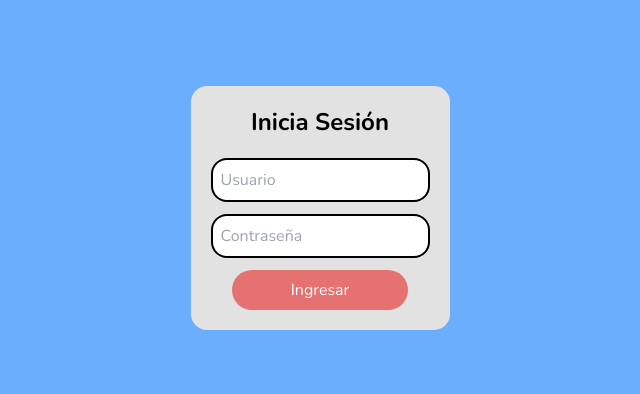
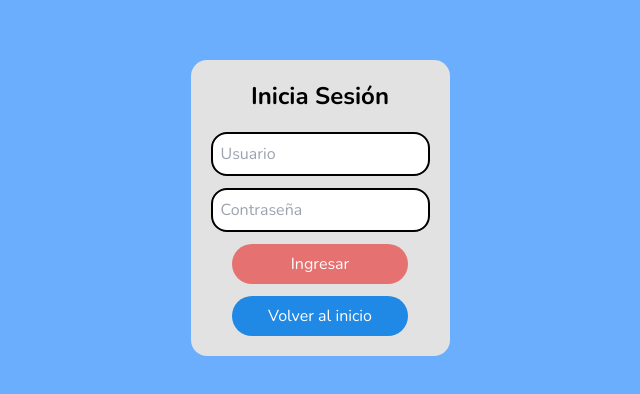
Before and after one commit to caraveladev1/registroVisitantesV2, a React (Vite) app: page /Login in a window 1280 px wide. Shown: the part 192-586 px from the top of the page, without its empty margins (320-960 px from the left). Built offline with nearby package versions, Linux system fonts and the light colour scheme.

Commit message:
boton de volver al inicio

```diff
--- a/src/Pages/AdminLogin.jsx
+++ b/src/Pages/AdminLogin.jsx
@@ -3,6 +3,8 @@ import { useTranslation } from "react-i18next";
 import { LabelInput } from "../components/LabelInput";
 import { SubmitButton } from "../components/submitButton";
 import { useNavigate } from "react-router-dom";
+import {GeneralButton} from "../components/GeneralButton";
+import { Link } from "react-router-dom";
 
 export function AdminLogin() {
 	const { t } = useTranslation();
@@ -87,6 +89,9 @@ export function AdminLogin() {
 					{error && <p className="text-red-500">{error}</p>}
 
 					<SubmitButton />
+					<Link to="/" className="w-full flex items-center justify-center">
+					<GeneralButton textBtn="BackHome"/>
+					</Link>
 				</form>
 			</div>
 		</section>
--- a/src/Pages/AdminPage.jsx
+++ b/src/Pages/AdminPage.jsx
@@ -6,6 +6,8 @@ import { AdminEditVisitor } from "../components/AdminEditVisitor";
 import { AdminSelectorButton } from "../components/AdminSelectorButton";
 import { LogoutButton } from "../components/LogoutButton";
 import { TranslateButton } from "../components/TranslateButton";
+import { GeneralButton } from "../components/GeneralButton";
+import { Link } from "react-router-dom";
 
 export function AdminPage() {
 	const { t } = useTranslation();
@@ -17,12 +19,21 @@ export function AdminPage() {
 
 	return (
 		<section className="bg-blue bg-contain min-h-screen">
+
 			<div className="containerBanner bg-sky flex flex-row-reverse items-center gap-3">
+
+				<>
 				<div>
 					<TranslateButton />
 				</div>
 				<div>
 					<LogoutButton />
+				</div>
+				</>
+				<div>
+					<Link to="/"  className="w-full flex items-center justify-center">
+					<GeneralButton textBtn="BackHome" style="px-3" />
+					</Link>
 				</div>
 			</div>
 			<div>
--- a/src/Pages/EditTransport.jsx
+++ b/src/Pages/EditTransport.jsx
@@ -21,7 +21,7 @@ export function EditTransport() {
 	const [showAlert, setShowAlert] = useState(false);
 
 	function reloadPage() {
-		navigate("/")
+		navigate("/AdminPage")
 	}
 
 	useEffect(() => {
--- /dev/null
+++ b/src/components/GeneralButton.jsx
@@ -0,0 +1,14 @@
+import React from "react";
+import { useTranslation } from "react-i18next";
+
+export function GeneralButton({textBtn, style}) {
+	const { t } = useTranslation();
+	return (
+      <button
+        className={`rounded-full bg-blue hover:bg-darkblue text-white  py-2  min-w-[80%] ${style}`}
+        type="submit"
+        >
+        {t(`${textBtn}`)}
+      </button>
+	);
+}
--- a/src/translates/translatesEN.json
+++ b/src/translates/translatesEN.json
@@ -43,5 +43,6 @@
 	"Logout": "Log out",
 	"AdminOffice": "Destination Office",
 	"DownloadImage": "Download image",
-	"Update": "Update"
+	"Update": "Update",
+	"BackHome":"Back to Home"
 }
--- a/src/translates/translatesES.json
+++ b/src/translates/translatesES.json
@@ -42,6 +42,7 @@
 	"loginMessage": "Inicia Sesión",
 	"Logout": "Cerrar Sesión",
 	"AdminOffice": "Pais de destino",
-	"DownloadImage": "Download image",
-	"Update": "Update"
+	"DownloadImage": "Descargar imagen",
+	"Update": "Actualizar",
+	"BackHome":"Volver al inicio"
 }
--- a/tailwind.config.js
+++ b/tailwind.config.js
@@ -9,6 +9,7 @@ export default {
 				whiteText: "#FFFFFF",
 				sky: "#6aaefd",
 				blue: "#1f89e5",
+				darkblue:"#1965A6",
 				black: "#000000",
 				yellow: "#ddb554",
 				yellow2: "#f9c13a",
```
Also changed, not shown: 5 other files (tests, documents, lock files or other folders).
